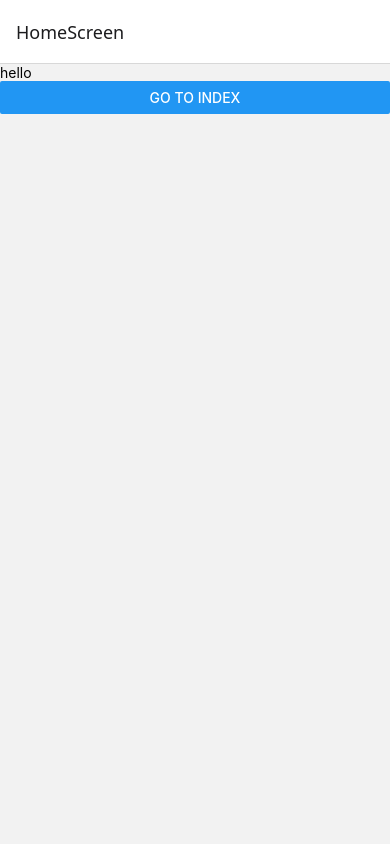
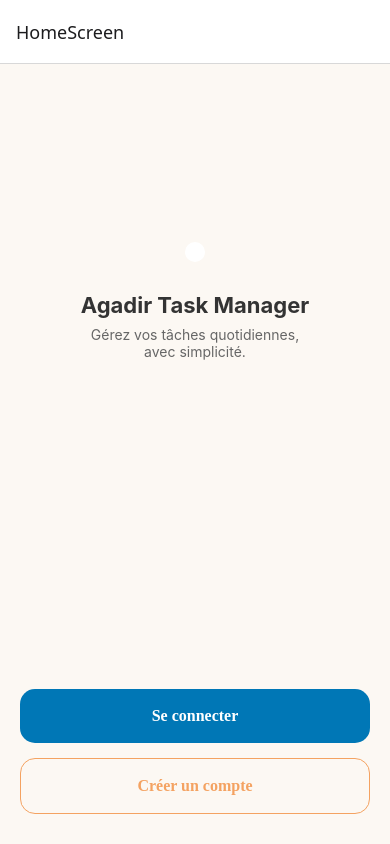
Before and after one commit to yousseflab20-ui/Agadir-Task-Manager-2025, a React Native app in the folder mobile/: screen /HomeScreen in a window 390 px wide. Built offline with nearby package versions, Linux system fonts and the light colour scheme.

Commit message:
fixed your code

```diff
--- a/mobile/app/HomeScreen.tsx
+++ b/mobile/app/HomeScreen.tsx
@@ -1,14 +1,130 @@
-import { Button, Text, View } from "react-native";
+/**
+ * Sample React Native App
+ * https://github.com/facebook/react-native
+ *
+ * @format
+ */
 
-export default function HomeScreen(props: any) {
-    console.log(props)
+import {
+    StyleSheet,
+    View,
+    StatusBar,
+    Text,
+    Dimensions,
+    Platform,
+    Button,
+    Image,
+    TouchableOpacity
+} from 'react-native';
+import { SafeAreaView } from 'react-native-safe-area-context';
+
+const windowHeight = Dimensions.get('window').height;
+
+function HomeScren(props: any) {
     return (
-        <View>
-            <Text>hello</Text>
-            <Button
-                title="Go to Index"
-                onPress={() => props.navigation.navigate("Index")}
-            />
-        </View>
+        <SafeAreaView style={[styles.container, { backgroundColor: '#FCF8F3' }]}>
+            <StatusBar hidden={true} />
+
+            <View style={styles.centerContent}>
+                <View style={styles.iconContainer}>
+
+                    {/* <Image
+                        source={require("./assets/téléchargement (3).jpeg")}
+                    /> */}
+                </View>
+
+                <Text style={styles.title}>Agadir Task Manager</Text>
+                <Text style={styles.subtitle}>
+                    Gérez vos tâches quotidiennes, avec simplicité.
+                </Text>
+            </View>
+
+            <View style={styles.buttonContainer}>
+
+                <TouchableOpacity style={styles.ButtonSC} onPress={() => props.navigation.navigate("Index")}>
+                    <Text style={styles.TextSC}>Se connecter</Text>
+                </TouchableOpacity>
+                <TouchableOpacity style={styles.ButtonCM}>
+                    <Text style={styles.TextCM}>Créer un compte</Text>
+                </TouchableOpacity>
+            </View>
+        </SafeAreaView>
     );
 }
+const styles = StyleSheet.create({
+    container: {
+        flex: 1,
+    },
+    centerContent: {
+        flex: 1,
+        alignItems: 'center',
+        justifyContent: 'center',
+        paddingBottom: windowHeight * 0.18,
+    },
+    iconContainer: {
+        backgroundColor: 'white',
+        borderRadius: 20,
+        padding: 10,
+        marginBottom: 30,
+
+        ...Platform.select({
+            android: {
+                elevation: 5,
+            },
+        }),
+    },
+    checkIcon: {
+        width: 60,
+        height: 60,
+    },
+    title: {
+        fontSize: 22,
+        fontWeight: 'bold',
+        color: '#333333',
+        marginBottom: 8,
+    },
+    subtitle: {
+        fontSize: 14,
+        color: '#666666',
+        textAlign: 'center',
+        width: '60%',
+    },
+
+    buttonContainer: {
+        width: '100%',
+        alignItems: 'center',
+        paddingHorizontal: 20,
+        paddingBottom: 30,
+    },
+    ButtonSC: {
+        width: '100%',
+        padding: 18,
+        backgroundColor: '#0077B6',
+        borderRadius: 15,
+        marginBottom: 15,
+    },
+    TextSC: {
+        textAlign: 'center',
+        fontWeight: 'bold',
+        fontSize: 16,
+        color: 'white',
+        fontFamily: 'Poppins-Regular',
+    },
+    ButtonCM: {
+        width: '100%',
+        padding: 18,
+        backgroundColor: 'transparent',
+        borderRadius: 15,
+        borderColor: '#F4A261',
+        borderWidth: 1.5,
+    },
+    TextCM: {
+        fontFamily: 'Poppins-Regular',
+        textAlign: 'center',
+        fontWeight: 'bold',
+        fontSize: 16,
+        color: '#F4A261',
+    },
+});
+
+export default HomeScren;
```
